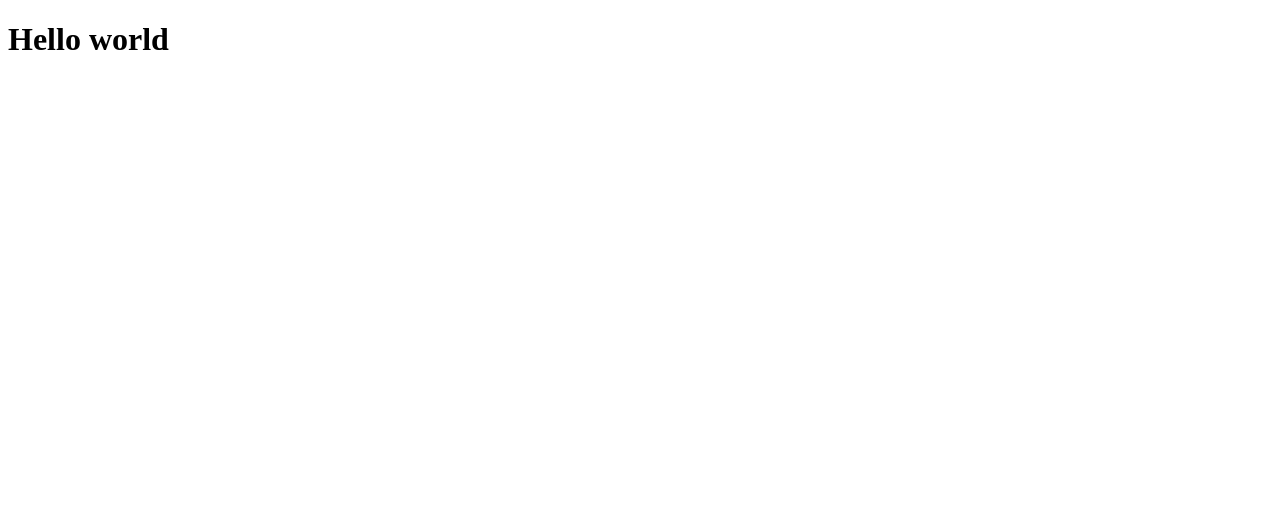
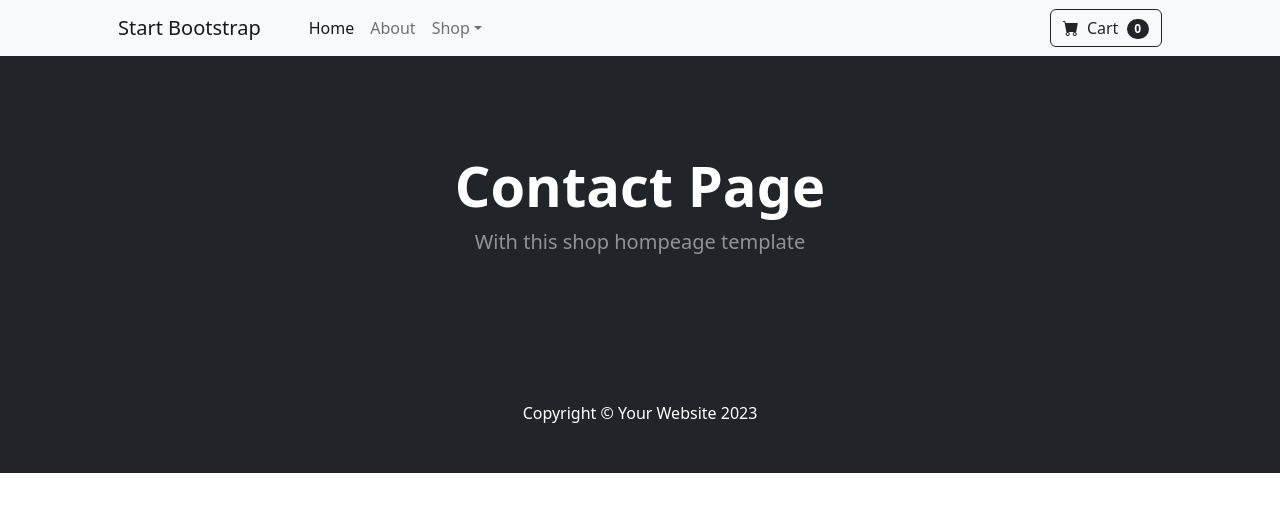
Before and after one commit to baysuttipong/git-workshop-app, a plain HTML site: page contact.html in a window 1280 px wide. Drawn offline with nearby package versions, Linux system fonts and the light colour scheme.

Commit message:
edit contact page

```diff
--- a/contact.html
+++ b/contact.html
@@ -1,11 +1,64 @@
 <!DOCTYPE html>
 <html lang="en">
-<head>
-    <meta charset="UTF-8">
-    <meta name="viewport" content="width=device-width, initial-scale=1.0">
-    <title>Document</title>
-</head>
-<body>
-    <h1>Hello world</h1>
-</body>
+    <head>
+        <meta charset="utf-8" />
+        <meta name="viewport" content="width=device-width, initial-scale=1, shrink-to-fit=no" />
+        <meta name="description" content="" />
+        <meta name="author" content="" />
+        <title>Shop Homepage - Start Bootstrap Template</title>
+        <!-- Favicon-->
+        <link rel="icon" type="image/x-icon" href="assets/favicon.ico" />
+        <!-- Bootstrap icons-->
+        <link href="https://cdn.jsdelivr.net/npm/bootstrap-icons@1.5.0/font/bootstrap-icons.css" rel="stylesheet" />
+        <!-- Core theme CSS (includes Bootstrap)-->
+        <link href="css/styles.css" rel="stylesheet" />
+    </head>
+    <body>
+        <!-- Navigation-->
+        <nav class="navbar navbar-expand-lg navbar-light bg-light">
+            <div class="container px-4 px-lg-5">
+                <a class="navbar-brand" href="#!">Start Bootstrap</a>
+                <button class="navbar-toggler" type="button" data-bs-toggle="collapse" data-bs-target="#navbarSupportedContent" aria-controls="navbarSupportedContent" aria-expanded="false" aria-label="Toggle navigation"><span class="navbar-toggler-icon"></span></button>
+                <div class="collapse navbar-collapse" id="navbarSupportedContent">
+                    <ul class="navbar-nav me-auto mb-2 mb-lg-0 ms-lg-4">
+                        <li class="nav-item"><a class="nav-link active" aria-current="page" href="index.html">Home</a></li>
+                        <li class="nav-item"><a class="nav-link" href="contact.html">About</a></li>
+                        <li class="nav-item dropdown">
+                            <a class="nav-link dropdown-toggle" id="navbarDropdown" href="#" role="button" data-bs-toggle="dropdown" aria-expanded="false">Shop</a>
+                            <ul class="dropdown-menu" aria-labelledby="navbarDropdown">
+                                <li><a class="dropdown-item" href="#!">All Products</a></li>
+                                <li><hr class="dropdown-divider" /></li>
+                                <li><a class="dropdown-item" href="#!">Popular Items</a></li>
+                                <li><a class="dropdown-item" href="#!">New Arrivals</a></li>
+                            </ul>
+                        </li>
+                    </ul>
+                    <form class="d-flex">
+                        <button class="btn btn-outline-dark" type="submit">
+                            <i class="bi-cart-fill me-1"></i>
+                            Cart
+                            <span class="badge bg-dark text-white ms-1 rounded-pill">0</span>
+                        </button>
+                    </form>
+                </div>
+            </div>
+        </nav>
+        <!-- Header-->
+        <header class="bg-dark py-5">
+            <div class="container px-4 px-lg-5 my-5">
+                <div class="text-center text-white">
+                    <h1 class="display-4 fw-bolder">Contact Page</h1>
+                    <p class="lead fw-normal text-white-50 mb-0">With this shop hompeage template</p>
+                </div>
+            </div>
+        </header>
+        <!-- Footer-->
+        <footer class="py-5 bg-dark">
+            <div class="container"><p class="m-0 text-center text-white">Copyright &copy; Your Website 2023</p></div>
+        </footer>
+        <!-- Bootstrap core JS-->
+        <script src="https://cdn.jsdelivr.net/npm/bootstrap@5.2.3/dist/js/bootstrap.bundle.min.js"></script>
+        <!-- Core theme JS-->
+        <script src="js/scripts.js"></script>
+    </body>
 </html>
```
